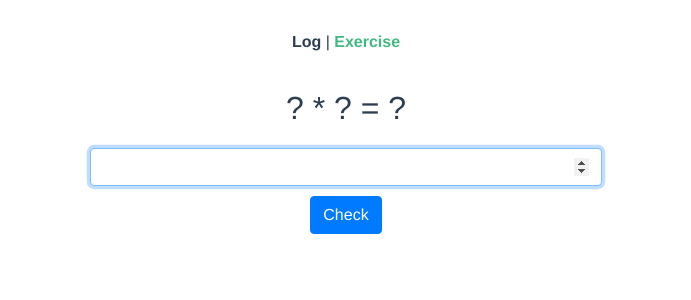
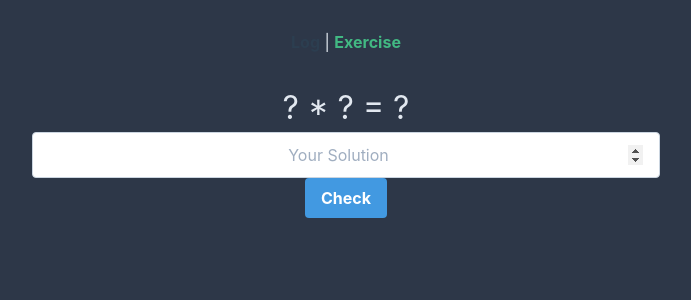
Before and after one commit to Tert0/MT-Trainer-Frontend, a Vue app: page /exercise in a window 1280 px wide. Shown: the top 300 px of the page, without its empty margins (294-985 px from the left). Built offline with nearby package versions, Linux system fonts and the light colour scheme; no server answers.

Commit message:
Added Tailwind CSS and Styled

```diff
--- a/package.json
+++ b/package.json
@@ -12,7 +12,8 @@
     "core-js": "^3.6.5",
     "jquery": "^3.6.0",
     "vue": "^3.0.0",
-    "vue-router": "^4.0.0-0"
+    "vue-router": "^4.0.0-0",
+    "tailwindcss": "^1.9.6"
   },
   "devDependencies": {
     "@vue/cli-plugin-babel": "~4.5.0",
--- /dev/null
+++ b/postcss.config.js
@@ -0,0 +1,10 @@
+/* eslint-disable-next-line */
+const autoprefixer = require('autoprefixer');
+const tailwindcss = require('tailwindcss');
+
+module.exports = {
+  plugins: [
+    tailwindcss,
+    autoprefixer,
+  ],
+};
--- a/src/App.vue
+++ b/src/App.vue
@@ -9,12 +9,12 @@
 </template>
 
 <style lang="scss">
+html, body {
+  @apply bg-gray-800;
+}
 #app {
-  font-family: Avenir, Helvetica, Arial, sans-serif;
-  -webkit-font-smoothing: antialiased;
-  -moz-osx-font-smoothing: grayscale;
-  text-align: center;
-  color: #2c3e50;
+  @apply text-center;
+  @apply text-gray-300;
 }
 
 #nav {
--- /dev/null
+++ b/src/assets/styles/tailwind.css
@@ -0,0 +1,5 @@
+@tailwind base;
+
+@tailwind components;
+
+@tailwind utilities;
--- a/src/main.ts
+++ b/src/main.ts
@@ -1,8 +1,9 @@
 import { createApp } from 'vue'
 import App from './App.vue'
 import router from './router'
-import "bootstrap";
-import "bootstrap/dist/css/bootstrap.min.css";
+import './assets/styles/tailwind.css';
+//import "bootstrap";
+//import "bootstrap/dist/css/bootstrap.min.css";
 
 let app = createApp(App);
 app.use(router);
--- a/src/views/Exercise.vue
+++ b/src/views/Exercise.vue
@@ -1,8 +1,22 @@
 <template>
   <div>
     <p class="exercise">{{ factor1 }} * {{ factor2 }} = ?</p>
-    <input v-model="user_result" type="number" class="form-control input" autofocus @keydown.enter="check_result()"/>
-    <button class="btn btn-primary" @click="check_result()">Check</button>
+    <div class="w-full px-3">
+      <input
+        class="text-center appearance-none w-1/2 bg-gray-100 text-gray-700 border border-gray-200 rounded py-3 px-4 leading-tight focus:outline-none focus:bg-white focus:border-gray-400"
+        placeholder="Your Solution"
+        type="number"
+        v-model="user_result"
+        @keydown.enter="check_result()"
+        autofocus
+      />
+    </div>
+    <button
+      class="bg-blue-500 hover:bg-blue-700 text-white font-bold py-2 px-4 rounded"
+      @click="check_result()"
+    >
+      Check
+    </button>
   </div>
 </template>
 
@@ -21,10 +35,10 @@ export default defineComponent({
   name: "Exercise",
   data(): Record<string, unknown> {
     return {
-      factor1: '?',
-      factor2: '?',
+      factor1: "?",
+      factor2: "?",
       startTime: performance.now(),
-      user_result: '',
+      user_result: "",
     };
   },
   mounted(): void {
@@ -37,26 +51,34 @@ export default defineComponent({
   },
   methods: {
     check_result() {
-          if (this.user_result === '' || this.user_result === undefined) {
+      if (this.user_result === "" || this.user_result === undefined) {
         return;
       }
       const endTime = performance.now();
-          request('/exercise/check', {user_result: this.user_result}, 'POST').then(response => {
-              request('/log/add', {
+      request(
+        "/exercise/check",
+        { user_result: this.user_result },
+        "POST"
+      ).then((response) => {
+        request(
+          "/log/add",
+          {
             factor1: this.factor1,
             factor2: this.factor2,
             user_result: this.user_result,
-                  duration: Math.round((Number(endTime)- Number(this.startTime))/1000)
+            duration: Math.round(
+              (Number(endTime) - Number(this.startTime)) / 1000
+            ),
           },
-                'POST'
-                )
-              if(response.result) {
-                  this.$router.push("/correct")
+          "POST"
+        );
+        if (response.result) {
+          this.$router.push("/correct");
         } else {
-                  this.$router.push("/wrong")
+          this.$router.push("/wrong");
         }
-          })
-      }
+      });
+    },
   },
 });
 </script>
@@ -68,6 +90,6 @@ export default defineComponent({
 .input {
   width: 40%;
   margin-left: 30%;
-    margin-bottom: 10px
+  margin-bottom: 10px;
 }
 </style>
--- /dev/null
+++ b/tailwind.config.js
@@ -0,0 +1,16 @@
+const defaultTheme = require('tailwindcss/defaultTheme');
+
+module.exports = {
+  future: {
+    // removeDeprecatedGapUtilities: true,
+    // purgeLayersByDefault: true,
+  },
+  purge: [],
+  theme: {
+    fontFamily: {
+      sans: ['Inter', ...defaultTheme.fontFamily.sans],
+    },
+  },
+  variants: {},
+  plugins: [],
+};
```
Also changed, not shown: 1 other file (tests, documents, lock files or other folders). Lines whose indentation alone changed are shown as unchanged.
